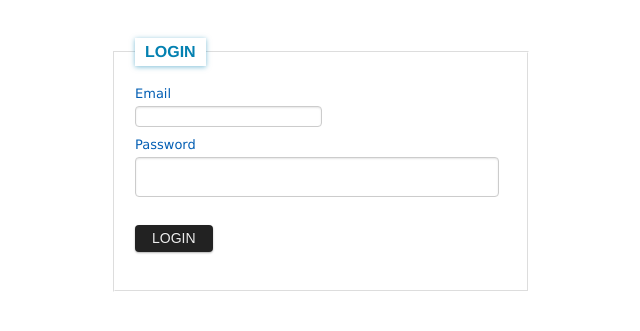
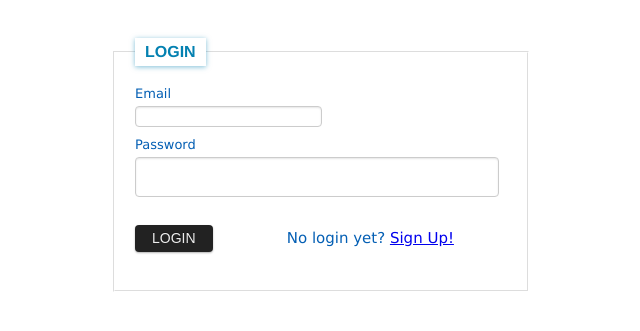
Before and after one commit to YongHoJang/GeoTagger-Server, a Python web app: template prj/user/templates/login.html in a window 1280 px wide. Shown: the top 331 px of the page, without its empty margins (319-959 px from the left). Run offline with Jinja, Linux system fonts and the light colour scheme; the template is opened without the code that fills it, so the values that code supplies are empty, except form fields; form fields are guessed from the names that the template uses; some libraries are stand-ins or nearby versions.

Commit message:
Updated UI links

```diff
--- a/prj/user/templates/login.html
+++ b/prj/user/templates/login.html
@@ -128,6 +128,9 @@
             {{ render_field(form.email) }}
             {{ render_field(form.password) }}
             <p><input type="submit" value="Login">
+                <span style="margin-left:70px;font-size:15px;">No login yet?
+                    <a href="{{ url_for('.signup') }}">Sign Up!</a>
+                </span>
             </fieldset>
         </form>
     </div>
--- a/prj/user/templates/signup.html
+++ b/prj/user/templates/signup.html
@@ -137,6 +137,9 @@
             {% endif %}
 
             <p><input type="submit" value="Create my account">
+                <span style="margin-left:70px;font-size:15px;">
+                    <a href="{{ url_for('.login') }}">Cancel</a>
+                </span>
             </fieldset>
         </form>
     </div>
--- a/prj/user/views.py
+++ b/prj/user/views.py
@@ -44,6 +44,7 @@ def signup():
 
 
 @user_views.route('/login', methods=['GET','POST'])
+@user_views.route('/', alias=True)
 def login():
     error = None
     form = LoginForm(request.form)
```
